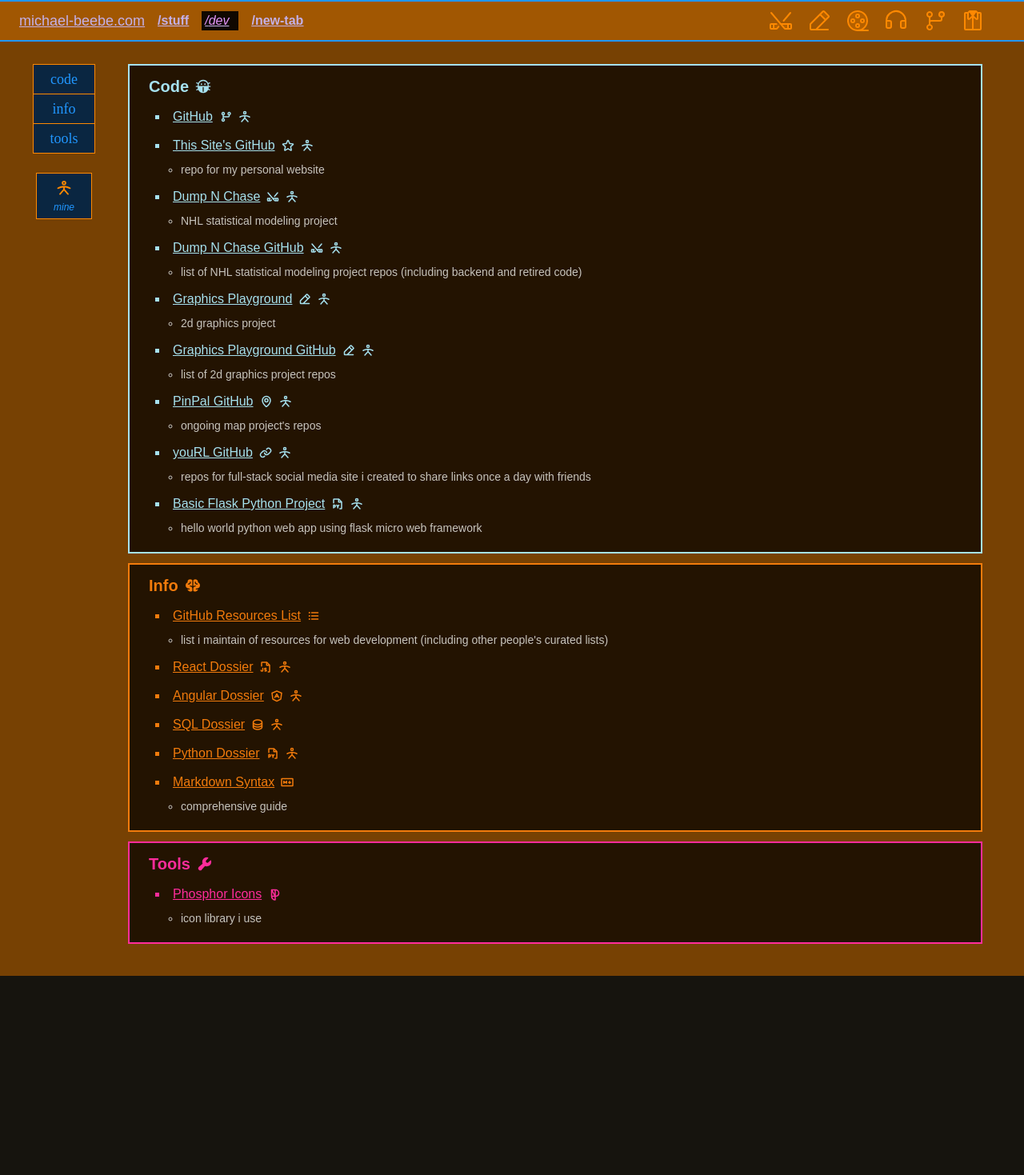
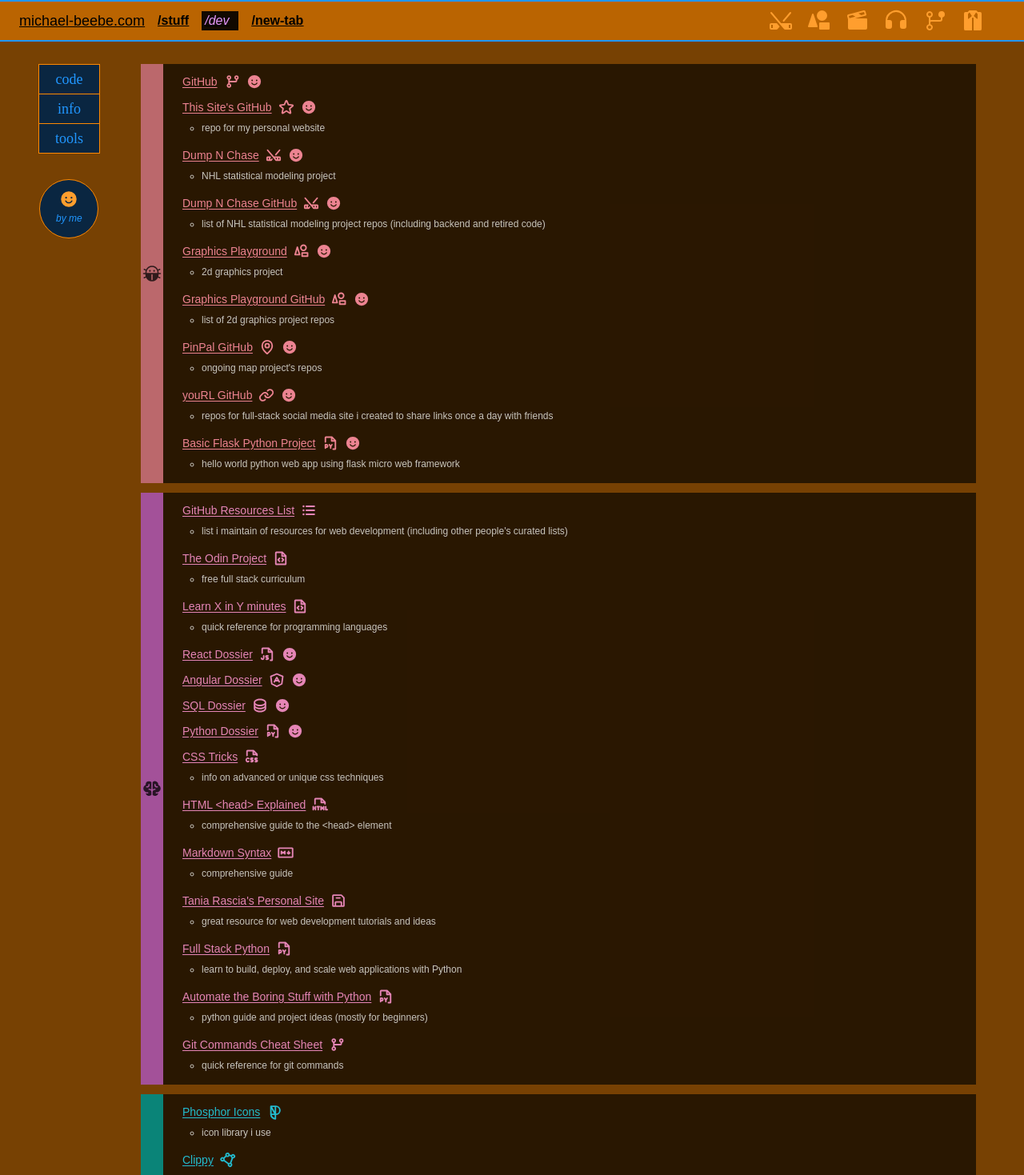
Before and after one commit to mpb9/me-prof, a React (Create React App) app: page /dev in a window 1280 px wide. Shown: the top 1469 px of the page at 80% size. Before the commit the page ends 1220 px from the top, so only its background shows below. Built offline with nearby package versions, Linux system fonts and the light colour scheme; a web font is replaced by a local one; what @nauverse/tailwind-dot-grid-backgrounds, tailwindcss-border-image would draw is missing.

Commit message:
updated stuff and dev - deployed

```diff
--- a/src/components/common/List.js
+++ b/src/components/common/List.js
@@ -1,4 +1,4 @@
-import { PersonSimple, QuestionMark } from '@phosphor-icons/react';
+import { QuestionMark, Smiley } from '@phosphor-icons/react';
 import PropTypes from 'prop-types';
 
 List.propTypes = {
@@ -7,32 +7,36 @@
 };
 export default function List(props) {
   return (
-    <ul className={`list-inside list-square space-y-3 pb-3 pt-1 ${props.category.color.txt}`}>
-      <h1 className='flex items-center text-xl font-black'>
-        {props.category.name}
-        <span className='ml-2'>
-          <props.category.icon className='' weight='fill'></props.category.icon>
+    <div
+      id={props.category.name.toLowerCase()}
+      className={`flex ml-9 mr-4 sm:mr-6 lg:ml-12 xl:mr-10 bg-[#000] bg-opacity-65 ${props.category.color.brdr}`}>
+      <div
+        className={`hidden sm:flex items-center text-[#000] text-opacity-75 bg-opacity-75 justify-center ${props.category.color.bg}`}>
+        <span className='mx-[2px]'>
+          <props.category.icon
+            className='text-base md:text-lg lg:text-xl xl:text-2xl'
+            weight='fill'></props.category.icon>
         </span>
-      </h1>
-
+      </div>
+      <ul className={`py-2 lg:py-3 px-2 md:px-3 xl:px-4 space-y-3 ${props.category.color.txt}`}>
         {props.content.map((item, index) => {
           return (
-          <li key={index} className='text-base ml-2'>
+            <li key={index} className='text-xs ml-2 md:text-sm'>
               {item.url ? (
                 <a
                   href={item.url}
                   target='_blank'
                   rel='noreferrer'
-                className={`underline inline-flex items-center ${props.category.color.txt} hover:opacity-60`}>
+                  className={`underline inline-flex items-center underline-offset-2 ${props.category.color.txt} hover:opacity-60`}>
                   {item.name}
                   {item.icon !== QuestionMark && item.icon !== props.category.icon ? (
                     <span className='ml-2'>
-                    <item.icon className='' weight='bold'></item.icon>
+                      <item.icon className='text-sm md:text-base lg:text-xl' weight='bold'></item.icon>
                     </span>
                   ) : null}
                   {item.mine ? (
                     <span className='ml-2'>
-                    <PersonSimple className='' weight='bold'></PersonSimple>
+                      <Smiley className='text-sm md:text-base lg:text-xl' weight='fill'></Smiley>
                     </span>
                   ) : null}
                 </a>
@@ -40,7 +44,7 @@
                 item.name
               )}
               {item.info ? (
-              <ul className='list-circle text-sm list-outside ml-8 mt-2 opacity-90 text-[#d9d7d2]'>
+                <ul className='list-circle text-2xs lg:text-xs list-outside ml-6 mt-2 pb-1 opacity-90 text-[#d9d7d2]'>
                   <li>{item.info}</li>
                 </ul>
               ) : null}
@@ -48,5 +52,6 @@
           );
         })}
       </ul>
+    </div>
   );
 }
--- a/src/components/common/SideBar.js
+++ b/src/components/common/SideBar.js
@@ -1,4 +1,4 @@
-import { PersonSimple } from '@phosphor-icons/react';
+import { Smiley } from '@phosphor-icons/react';
 import PropTypes from 'prop-types';
 import { useState } from 'react';
 
@@ -10,19 +10,20 @@
 export default function SideBar(props) {
   const [theme] = useState(props.theme);
 
-  const btn_theme = `w-full py-1 px-5 border-b-[1px] border-x-[1px] text-center text-lg lowercase my-font-3270 hover:italic ${theme.sidebar.brdr} ${theme.sidebar.txt} ${theme.sidebar.bg}`;
+  const btn_theme = `w-full py-1 px-3 md:px-4 lg:px-5 border-b-[1px] border-x-[1px] text-center text-sm md:text-base lg:text-lg lowercase my-font-3270 hover:italic ${theme.sidebar.brdr} ${theme.sidebar.txt} ${theme.sidebar.bg}`;
 
   const scrollToCat = (newCat) => {
     let catId = '#' + newCat.name.toLowerCase();
     window.scrollTo({
-      top: document.querySelector(catId).offsetTop - 84,
+      top: document.querySelector(catId).offsetTop - document.querySelector('#sidebar').offsetTop,
       behavior: 'smooth',
     });
   };
 
   return (
     <div
-      className={`fixed top-12 ml-4 sm:top-14 md:top-16 lg:top-20 left-0 h-auto max-h-[80vh] w-[10vw] flex flex-col justify-center items-center ${theme.nav.txt}`}>
+      id='sidebar'
+      className={`fixed top-14 ml-4 md:top-16 lg:top-20 left-0 h-auto max-h-[80vh] w-14 sm:w-[12vw] lg:w-[11vw] flex flex-col justify-center items-center ${theme.nav.txt}`}>
       <div className={`flex flex-col justify-center items-center border-t-[1px] ${theme.sidebar.brdr}`}>
         {props.cats.map((category) => (
           <button key={category.name} onClick={() => scrollToCat(category)} className={btn_theme}>
@@ -30,11 +31,13 @@
           </button>
         ))}
         <div
-          className={`flex flex-col justify-center items-center border-[1px] mt-6 px-2 cursor-default ${theme.sidebar.svg} ${theme.sidebar.bg} ${theme.sidebar.brdr}`}>
-          <div className={'w-full pt-2 px-4 text-xl text-center inline-flex'}>
-            <PersonSimple weight='bold' />
+          className={`flex flex-col justify-center items-center border-[1px] mt-8 px-2 rounded-full cursor-default ${theme.sidebar.svg} ${theme.sidebar.bg} ${theme.sidebar.brdr}`}>
+          <div className={'w-full pt-2 md:pt-3 px-3 text-xl md:px-4 md:text-2xl text-center inline-flex'}>
+            <Smiley weight='fill' />
           </div>
-          <div className={`text-xs text-center leading-5 pt-1 pb-1 italic ${theme.sidebar.txt}`}>mine</div>
+          <div className={`text-3xs md:text-xs text-center leading-5 pb-2 md:pb-4 md:pt-1 italic ${theme.sidebar.txt}`}>
+            by me
+          </div>
         </div>
       </div>
     </div>
--- a/src/components/common/SvgIcon.js
+++ b/src/components/common/SvgIcon.js
@@ -8,7 +8,7 @@
       target='_blank'
       rel='noreferrer'
       className='inline-flex h-full cursor-pointer rounded-lg p-0 md:block'>
-      <curr_site.icon weight='duotone' className={`h-full w-6 md:w-7 lg:w-8 ${style.svg} hover:scale-110`} />
+      <curr_site.icon weight='fill' className={`h-full w-6 md:w-7 lg:w-8 ${style.svg} hover:scale-110`} />
     </a>
   );
 }
--- a/src/components/common/nav-bar/NavBar.js
+++ b/src/components/common/nav-bar/NavBar.js
@@ -12,7 +12,7 @@
 export default function NavBar(props) {
   return (
     <nav
-      className={`fixed left-0 top-0 flex w-screen items-center justify-between px-3 pt-2 pb-2 sm:px-4 lg:px-6 xl:pr-8 border-y-[2px] bg-opacity-60 ${props.theme.nav.brdr} ${props.theme.nav.txt} ${props.theme.nav.bg}`}>
+      className={`fixed z-20 left-0 top-0 flex w-screen items-center justify-between px-3 pt-2 pb-2 sm:px-4 lg:px-6 xl:pr-8 border-y-[2px] bg-opacity-95 ${props.theme.nav.brdr} ${props.theme.nav.txt} ${props.theme.nav.bg}`}>
       <div className='flex items-center'>
         {(() => {
           switch (props.themeName) {
--- a/src/components/dev_work/DevWork.js
+++ b/src/components/dev_work/DevWork.js
@@ -16,14 +16,14 @@
       <NavBar theme={theme} themeName='dev' />
       <SideBar cats={cats} theme={theme} />
       <div
-        className={`min-h-screen m-0 pt-12 pl-[10vw] pr-5 pb-10 sm:sm-14 md:pt-16 lg:pt-20 overflow-scroll space-y-3 ${theme.main.txt}`}>
+        className={`min-h-screen m-0 pt-14 pl-14 sm:pl-[12vw] lg:pl-[10vw] pb-10 pr-0 md:pr-2 lg:pr-5 sm:sm-14 md:pt-16 lg:pt-20 overflow-scroll space-y-3 ${theme.main.txt}`}>
         {cats.map((category) => (
-          <div
+          <List
             key={category.name}
             id={category.name.toLowerCase()}
-            className={`flex px-6 py-2 border-2 mx-8 bg-[#000] bg-opacity-70 ${category.color.brdr}`}>
-            <List category={category} content={getStuffByCategory(devWork, category)} />
-          </div>
+            category={category}
+            content={getStuffByCategory(devWork, category)}
+          />
         ))}
       </div>
     </div>
--- a/src/components/theater/TheaterEntrance.js
+++ b/src/components/theater/TheaterEntrance.js
@@ -49,7 +49,6 @@
           <div
             className='bg-dev-poster h-[55%] w-1/3 cursor-pointer bg-no-repeat hover:scale-110'
             style={{ clipPath: 'polygon(0 4%, 100% 0, 100% 100%, 0 100%)', backgroundSize: '100% 100%' }}>
-            {' '}
             <NavLink to='/dev' className='inline-block h-full w-full' aria-label='Dev Work' />
           </div>
           {/* DUMP+CHASE */}
--- a/src/data/Categories.js
+++ b/src/data/Categories.js
@@ -2,92 +2,121 @@
 
 // ! change some of the colors
 export const CATEGORIES = {
+  code: {
+    name: 'Code',
+    icon: Icon.Bug,
+    color: {
+      txt: 'text-[#ec8391]',
+      bg: 'bg-[#ec8391]',
+      brdr: 'border-[#e95367]',
+    },
+  },
   info: {
     name: 'Info',
     icon: Icon.Brain,
     color: {
-      txt: 'text-[#F27B0C]',
-      brdr: 'border-[#F27B0C]',
+      txt: 'text-[#e585b6]',
+      bg: 'bg-[#cc64cc]',
+      brdr: 'border-[#cc64cc]',
+    },
+  },
+  movies: {
+    name: 'Movies',
+    icon: Icon.FilmSlate,
+    color: {
+      txt: 'text-[#ce90d7]',
+      bg: 'bg-[#987df0]',
+      brdr: 'border-[#987df0]',
+    },
+  },
+  writings: {
+    name: 'Writings',
+    icon: Icon.Books,
+    color: {
+      txt: 'text-[#a99eec]',
+      bg: 'bg-[#3792ff]',
+      brdr: 'border-[#3792ff]',
+    },
+  },
+  music: {
+    name: 'Music',
+    icon: Icon.Headphones,
+    color: {
+      txt: 'text-[#7aabf2]',
+      bg: 'bg-[#00a0dd]',
+      brdr: 'border-[#00a0dd]',
+    },
+  },
+  maps: {
+    name: 'Maps',
+    icon: Icon.MapTrifold,
+    color: {
+      txt: 'text-[#47b5e7]',
+      bg: 'bg-[#00a3be]',
+      brdr: 'border-[#00a3be]',
     },
   },
   tools: {
     name: 'Tools',
     icon: Icon.Wrench,
     color: {
-      txt: 'text-[#ff2c9b]',
-      brdr: 'border-[#ff2c9b]',
-    },
-  },
-  code: {
-    name: 'Code',
-    icon: Icon.Bug,
-    color: {
-      txt: 'text-[#a6e1ef]',
-      brdr: 'border-[#a6e1ef]',
+      txt: 'text-[#23bcd0]',
+      bg: 'bg-[#00a8a0]',
+      brdr: 'border-[#00a8a0]',
     },
   },
   sports: {
     name: 'Sports',
     icon: Icon.DribbbleLogo,
     color: {
-      txt: 'text-[#ff2c2c]',
-      brdr: 'border-[#ff2c2c]',
-    },
-  },
-  movies: {
-    name: 'Movies',
-    icon: Icon.FilmReel,
-    color: {
-      txt: 'text-[#F2F28B]',
-      brdr: 'border-[#F2F28B]',
-    },
-  },
-  maps: {
-    name: 'Maps',
-    icon: Icon.MapTrifold,
-    color: {
-      txt: 'text-[#5bff81]',
-      brdr: 'border-[#5bff81]',
+      txt: 'text-[#3bbeb0]',
+      bg: 'bg-[#00ae74]',
+      brdr: 'border-[#00ae74]',
     },
   },
   career: {
     name: 'Career',
     icon: Icon.ShirtFolded,
     color: {
-      txt: 'text-[#5bb4ff]',
-      brdr: 'border-[#5bb4ff]',
+      txt: 'text-[#64be91]',
+      bg: 'bg-[#4eaa44]',
+      brdr: 'border-[#4eaa44]',
     },
   },
   shop: {
     name: 'Shop',
     icon: Icon.ShoppingCart,
     color: {
-      txt: 'text-[#b95bff]',
-      brdr: 'border-[#b95bff]',
+      txt: 'text-[#8bb977]',
+      bg: 'bg-[#8da122]',
+      brdr: 'border-[#8da122]',
     },
   },
-  game: {
-    name: 'Game',
-    icon: Icon.GameController,
+  games: {
+    name: 'Games',
+    icon: Icon.Joystick,
     color: {
-      txt: 'text-[#ff5bcf]',
-      brdr: 'border-[#ff5bcf]',
+      txt: 'text-[#afb26a]',
+      bg: 'bg-[#be9323]',
+      brdr: 'border-[#be9323]',
     },
   },
   social: {
     name: 'Social',
     icon: Icon.Hash,
     color: {
-      txt: 'text-[#a2ff5b]',
-      brdr: 'border-[#a2ff5b]',
+      txt: 'text-[#cda96e]',
+      bg: 'bg-[#e38144]',
+      brdr: 'border-[#e38144]',
     },
   },
   misc: {
     name: 'Misc',
     icon: Icon.QuestionMark,
     color: {
-      txt: 'text-[#f7fff1]',
-      brdr: 'border-[#f7fff1]',
+      txt: 'text-[#e4a07f]',
+      bg: 'bg-[#fa7070]',
+      brdr: 'border-[#fa7070]',
     },
   },
 };
--- a/src/data/Stuff.js
+++ b/src/data/Stuff.js
@@ -37,7 +37,7 @@
     'https://graphics-playground.com/',
     '2d graphics project',
     'dev',
-    Icon.PencilSimpleLine,
+    Icon.Shapes,
     true,
     true
   ),
@@ -46,7 +46,7 @@
     'https://github.com/stars/mpb9/lists/graphics',
     'list of 2d graphics project repos',
     'dev',
-    Icon.PencilSimpleLine,
+    Icon.Shapes,
     true,
     true
   ),
@@ -90,6 +90,22 @@
     false
   ),
   Stuff.infoInstance(
+    'The Odin Project',
+    'https://www.theodinproject.com/',
+    'free full stack curriculum',
+    'dev',
+    Icon.FileCode,
+    true
+  ),
+  Stuff.infoInstance(
+    'Learn X in Y minutes',
+    'https://learnxinyminutes.com/',
+    'quick reference for programming languages',
+    'dev',
+    Icon.FileCode,
+    true
+  ),
+  Stuff.infoInstance(
     'React Dossier',
     'https://docs.google.com/document/d/1es5I6-GlpkCMbwxNu6TmUst20lvxuTTDp_LKbbeD-HU/edit?usp=drive_link',
     '',
@@ -126,6 +142,22 @@
     true
   ),
   Stuff.infoInstance(
+    'CSS Tricks',
+    'https://css-tricks.com/',
+    'info on advanced or unique css techniques',
+    'dev',
+    Icon.FileCss,
+    true
+  ),
+  Stuff.infoInstance(
+    'HTML <head> Explained',
+    'https://htmlhead.dev/',
+    'comprehensive guide to the <head> element',
+    'dev',
+    Icon.FileHtml,
+    true
+  ),
+  Stuff.infoInstance(
     'Markdown Syntax',
     'https://www.markdownguide.org/extended-syntax/',
     'comprehensive guide',
@@ -133,21 +165,36 @@
     Icon.MarkdownLogo,
     true
   ),
-
-  // MARK: Tools
-  Stuff.toolsInstance(
-    'RayCast',
-    'https://www.raycast.com/',
-    'extremely useful productivity app for macOS that helps you find files, access applications, etc',
-    'cool',
-    Icon.Network
+  Stuff.infoInstance(
+    "Tania Rascia's Personal Site",
+    'https://www.taniarascia.com/',
+    'great resource for web development tutorials and ideas',
+    'dev',
+    Icon.FloppyDisk,
+    true
   ),
-  Stuff.toolsInstance(
-    'Phosphor Icons',
-    'https://phosphoricons.com',
-    'icon library i use',
+  Stuff.infoInstance(
+    'Full Stack Python',
+    'https://www.fullstackpython.com/',
+    'learn to build, deploy, and scale web applications with Python',
     'dev',
-    Icon.PhosphorLogo,
+    Icon.FilePy,
+    true
+  ),
+  Stuff.infoInstance(
+    'Automate the Boring Stuff with Python',
+    'https://automatetheboringstuff.com/',
+    'python guide and project ideas (mostly for beginners)',
+    'dev',
+    Icon.FilePy,
+    true
+  ),
+  Stuff.infoInstance(
+    'Git Commands Cheat Sheet',
+    'https://www.gitkraken.com/learn/git/commands',
+    'quick reference for git commands',
+    'dev',
+    Icon.GitBranch,
     true
   ),
 
@@ -155,7 +202,7 @@
   Stuff.moviesInstance(
     'Letterboxd',
     'https://letterboxd.com/michaelbeebe/',
-    '',
+    'my movie diary, reviews, lists, etc',
     'cool',
     CATEGORIES.movies.icon,
     true,
@@ -166,7 +213,7 @@
     'https://letterboxd.com/michaelbeebe/list/list-list/detail',
     'directory for my letterboxd movie lists',
     'cool',
-    CATEGORIES.movies.icon,
+    Icon.ListBullets,
     true,
     true
   ),
@@ -184,7 +231,7 @@
     'https://letterboxd.com/michaelbeebe/list/directors-ranked/detail/',
     'list of my favorite directors *very much a work in progress*',
     'cool',
-    CATEGORIES.movies.icon,
+    Icon.MegaphoneSimple,
     false,
     true
   ),
@@ -215,24 +262,123 @@
     false,
     false
   ),
-  Stuff.moviesInstance(
-    'Cine2Nerdle',
-    'https://www.cinenerdle2.app/',
-    'puzzle game(s) for movie lovers',
+
+  // MARK: Writings
+
+  // MARK: Music
+  Stuff.musicInstance(
+    'Spotify',
+    'https://open.spotify.com/user/8hor3sw0w4vz3cl2yopkegyum?si=4e313d075fd84cb5',
+    '',
     'cool',
-    Icon.PuzzlePiece,
-    true,
-    false
+    Icon.Headphones,
+    false,
+    true
   ),
+  Stuff.musicInstance(
+    'Fall Rock Playlist',
+    'https://open.spotify.com/playlist/4K8QQrhsItDwUO2akai7mD?si=2h1pOhrCSI6uNQc-YAbS4A',
+    '',
+    'cool',
+    Icon.Ghost,
+    false,
+    true
+  ),
+
   // MARK: Maps
   Stuff.mapsInstance('Google Maps', 'https://maps.google.com', '', '', Icon.MapTrifold, true, false),
   Stuff.mapsInstance(
-    'NYC Map',
+    'NYC',
     'https://www.google.com/maps/d/viewer?mid=1-wa0oQbqWeMILNOMbXYEsHrFHouwpQg&ll=40.73701000765635%2C-73.991733817946&z=13',
     'created to track my favorite food spots and places to check out in NYC',
     'cool',
-    Icon.MapTrifold,
+    Icon.City,
     true,
+    true
+  ),
+  Stuff.mapsInstance(
+    'ATL',
+    'https://www.google.com/maps/d/viewer?hl=en&mid=1Etg-8q_m3HEcGYJuNnJB9EthINfd9cc&ll=33.918656446571994%2C-84.4114177&z=11',
+    'things to do in Atlanta',
+    'cool',
+    Icon.CarProfile,
+    false,
+    true
+  ),
+  Stuff.mapsInstance(
+    'Amsterdam',
+    'https://www.google.com/maps/d/viewer?hl=en&mid=1zcNxbvUm5k3t9ESpUXBMPk1SoLtH6LM&ll=52.37102021418721%2C4.899101649999977&z=14',
+    'where i wanted to / did visit in Amsterdam',
+    'cool',
+    Icon.Windmill,
+    false,
+    true
+  ),
+  Stuff.mapsInstance(
+    'Ashville',
+    'https://www.google.com/maps/d/viewer?hl=en&mid=1rD-47naM8GewRetH5wrZvWBhyjZ1dFc&ll=35.587787441791896%2C-82.56694757663533&z=14',
+    '(mostly breweries)',
+    'cool',
+    Icon.Mountains,
+    false,
+    true
+  ),
+
+  // MARK: Tools
+  Stuff.toolsInstance(
+    'RayCast',
+    'https://www.raycast.com/',
+    'extremely useful productivity app for macOS that helps you find files, access applications, etc',
+    'cool',
+    Icon.Network
+  ),
+  Stuff.toolsInstance(
+    'Phosphor Icons',
+    'https://phosphoricons.com',
+    'icon library i use',
+    'dev',
+    Icon.PhosphorLogo,
+    true
+  ),
+  Stuff.toolsInstance(
+    'New Tab Redirect',
+    'https://chromewebstore.google.com/detail/new-tab-redirect/icpgjfneehieebagbmdbhnlpiopdcmna',
+    'chrome extension i use to set my new tab page to a custom page',
+    'cool',
+    Icon.GoogleChromeLogo,
+    false
+  ),
+  Stuff.toolsInstance('Clippy', 'https://bennettfeely.com/clippy/', 'css clip-path maker', 'dev', Icon.Polygon, true),
+  Stuff.toolsInstance(
+    'CSS-matic',
+    'https://cssmatic.com/',
+    'css generators for gradients, box shadows, border radius, and noise texture',
+    'dev',
+    Icon.FileCss,
+    true
+  ),
+  Stuff.toolsInstance(
+    'Nerd Fonts',
+    'https://www.nerdfonts.com/',
+    'patches developer targeted fonts with a high number of glyphs (icons)',
+    'dev',
+    Icon.TextAa,
+    true
+  ),
+  Stuff.toolsInstance(
+    'Color Designer - Gradient Generator',
+    'https://colordesigner.io/gradient-generator',
+    'gradient generator that lets you customize number of steps between colors',
+    'dev',
+    Icon.Gradient,
+    true
+  ),
+  Stuff.toolsInstance(
+    'free-for.dev',
+    'https://github.com/ripienaar/free-for-dev?tab=readme-ov-file#table-of-contents',
+    'list of free services for developers',
+    'dev',
+    Icon.ListBullets,
     true
   ),
 
@@ -263,7 +409,7 @@
     'cool',
     Icon.FootballHelmet,
     true,
-    true
+    false
   ),
   Stuff.sportsInstance(
     'Ringer Fantasy Football Rankings',
@@ -281,8 +427,8 @@
   // MARK: Shop
   Stuff.shopInstance('Amazon', 'https://www.amazon.com', '', '', Icon.AmazonLogo, true, false),
 
-  // MARK: Game
-  Stuff.gameInstance(
+  // MARK: Games
+  Stuff.gamesInstance(
     'Connections',
     'https://www.nytimes.com/games/connections',
     '',
@@ -291,17 +437,19 @@
     true,
     false
   ),
+  Stuff.gamesInstance(
+    'Cine2Nerdle',
+    'https://www.cinenerdle2.app/',
+    'puzzle game(s) for movie lovers',
+    'cool',
+    Icon.PuzzlePiece,
+    true,
+    false
+  ),
 
   // MARK: Social
-  Stuff.socialInstance('Twitter', 'https://twitter.com/mbeeebe'),
-  Stuff.socialInstance('Instagram', 'https://www.instagram.com/michael.beebe/', '', '', Icon.Camera),
-  Stuff.socialInstance(
-    'Spotify',
-    'https://open.spotify.com/user/8hor3sw0w4vz3cl2yopkegyum?si=4e313d075fd84cb5',
-    '',
-    '',
-    Icon.Headphones
-  ),
+  Stuff.socialInstance('Twitter', 'https://twitter.com/mbeeebe', '', 'cool', Icon.TwitterLogo),
+  Stuff.socialInstance('Instagram', 'https://www.instagram.com/michael.beebe/', '', 'cool', Icon.Camera),
   Stuff.socialInstance('Reddit', 'https://www.reddit.com', '', '', Icon.RedditLogo),
   // MARK: Misc
 ];
--- a/src/data/Themes.js
+++ b/src/data/Themes.js
@@ -3,11 +3,11 @@
 
 export const Stuff = new Theme(
   new Style('text-[#EBE9E6]', 'bg-[#754F41]', 'border-[#BB7157]', 'bg-[#333C4A]', 'text-[#754F41]'),
-  new Style('text-[#754F41]', 'bg-[#8B909E]', 'border-[#826526]', 'bg-[#EBE9E6]', 'text-[#B23F29]'),
-  new Style('text-[#333C4A]', 'bg-[#EBE9E6]', 'border-[#754F41]', 'bg-[#BB7157]', 'text-[#B23F29]')
+  new Style('text-[#754F41]', 'bg-[#82786B]', 'border-[#826526]', 'bg-[#EBE9E6]', 'text-[#a4cde2]'),
+  new Style('text-[#333C4A]', 'bg-[#EBE9E6]', 'border-[#754F41]', 'bg-[#BB7157]', 'text-[#BF9001]')
 );
 export const Dev = new Theme(
-  new Style('text-[#c3b0e9]', 'bg-[#774103]', 'border-[#2197FF]', 'bg-[#000000]', 'text-[#FE8902]'),
-  new Style('text-[#E497FE]', 'bg-[#BE6702]', 'border-[#2197FF]', 'bg-[#000000]', 'text-[#FE8902]'),
-  new Style('text-[#2197FF]', 'bg-[#0A2641]', 'border-[#FE8902]', 'bg-[#000000]', 'text-[#FE8902]')
+  new Style('text-[#000000]', 'bg-[#774103]', 'border-[#2197FF]', 'bg-[#000000]', 'text-[#FE8902]'),
+  new Style('text-[#E497FE]', 'bg-[#BE6702]', 'border-[#2197FF]', 'bg-[#000000]', 'text-[#ff9e2e]'),
+  new Style('text-[#2197FF]', 'bg-[#0A2641]', 'border-[#FE8902]', 'bg-[#000000]', 'text-[#ff9e2e]')
 );
--- a/src/models/StuffModel.js
+++ b/src/models/StuffModel.js
@@ -79,6 +79,30 @@
     return new Stuff(name, url, info, page, icon, CATEGORIES.movies, bookmark, mine);
   }
 
+  static writingsInstance(
+    name,
+    url = '',
+    info = '',
+    page = '',
+    icon = CATEGORIES.writings.icon,
+    bookmark = false,
+    mine = false
+  ) {
+    return new Stuff(name, url, info, page, icon, CATEGORIES.writings, bookmark, mine);
+  }
+
+  static musicInstance(
+    name,
+    url = '',
+    info = '',
+    page = '',
+    icon = CATEGORIES.music.icon,
+    bookmark = false,
+    mine = false
+  ) {
+    return new Stuff(name, url, info, page, icon, CATEGORIES.music, bookmark, mine);
+  }
+
   static mapsInstance(
     name,
     url = '',
@@ -115,16 +139,16 @@
     return new Stuff(name, url, info, page, icon, CATEGORIES.shop, bookmark, mine);
   }
 
-  static gameInstance(
+  static gamesInstance(
     name,
     url = '',
     info = '',
     page = '',
-    icon = CATEGORIES.game.icon,
+    icon = CATEGORIES.games.icon,
     bookmark = false,
     mine = false
   ) {
-    return new Stuff(name, url, info, page, icon, CATEGORIES.game, bookmark, mine);
+    return new Stuff(name, url, info, page, icon, CATEGORIES.games, bookmark, mine);
   }
 
   static socialInstance(name, url = '', info = '', page = '', icon = CATEGORIES.social.icon) {
```
Also changed, not shown: src/components/cool_stuff/CoolStuff.js (+2 -7 lines), src/components/new_tab/NewTab.js (+10 -1 lines), src/static/imgs/posters/DnCPoster.png. Lines whose indentation alone changed are shown as unchanged.
